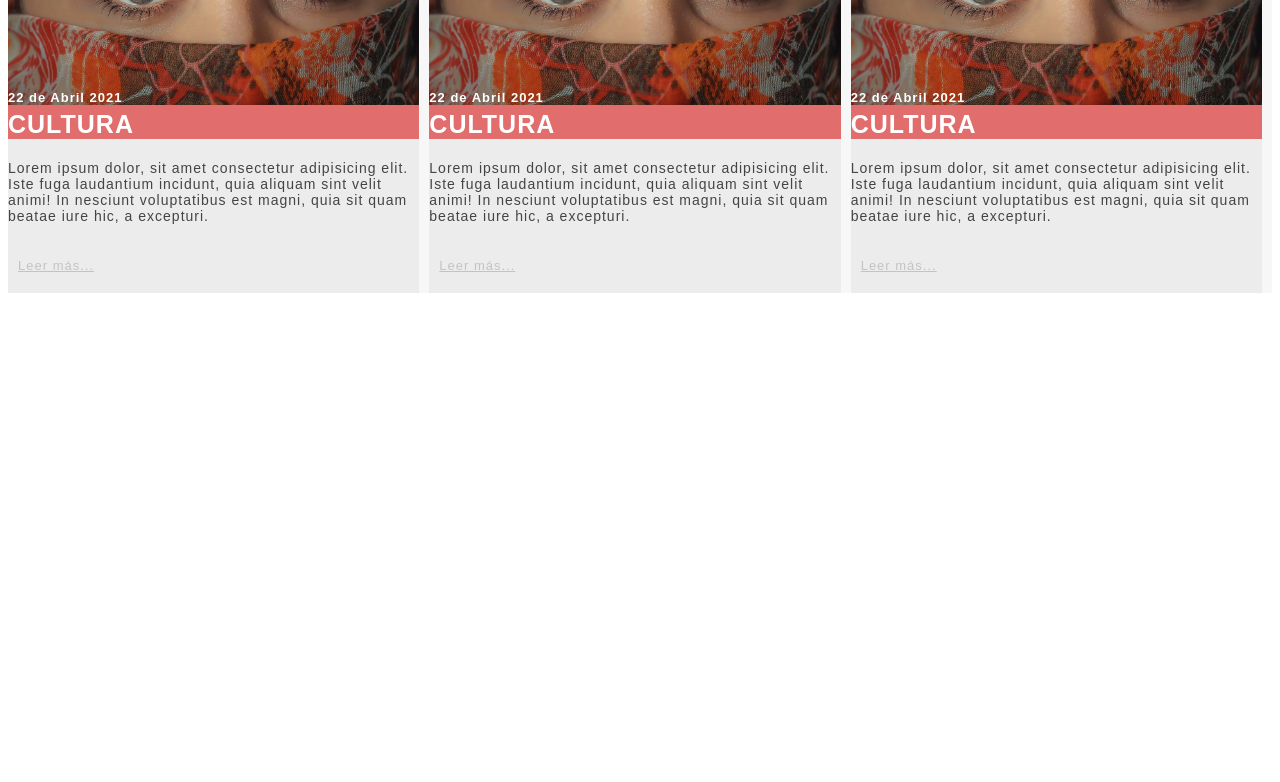
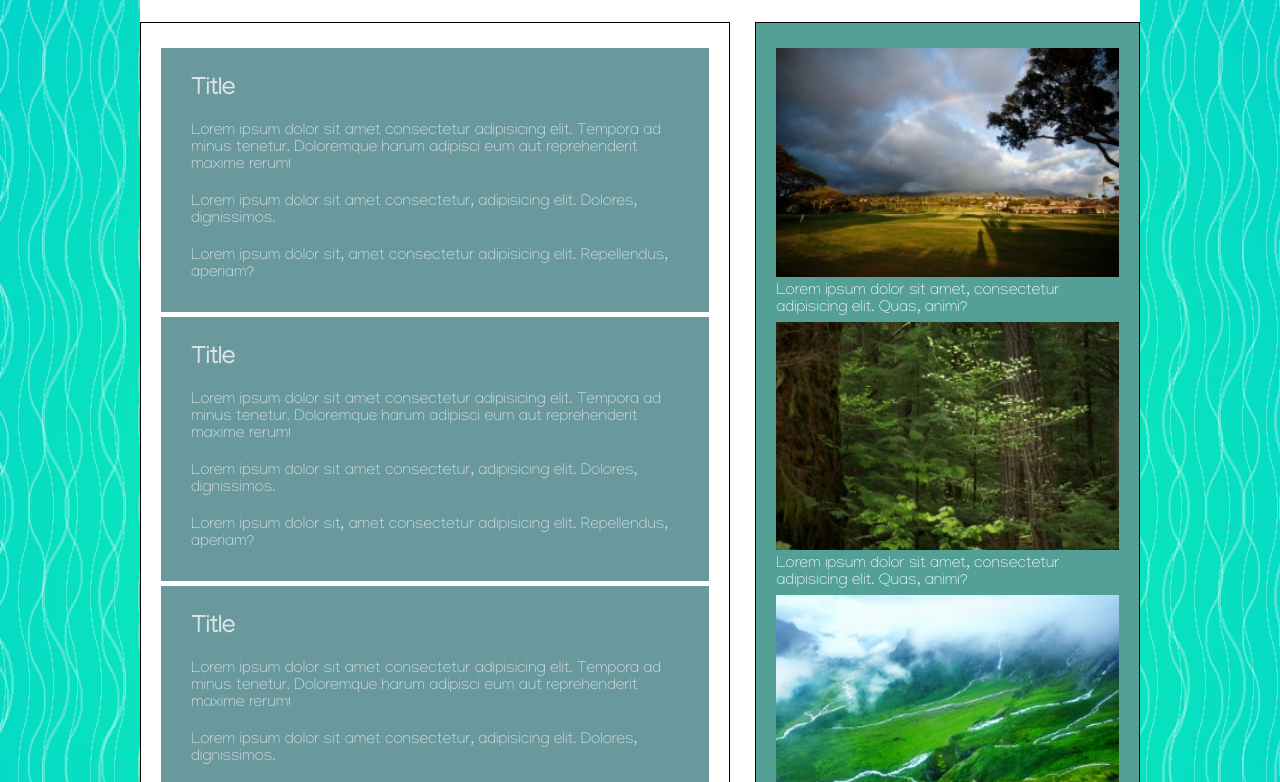
Before and after one commit to algar15/sprint1, a plain HTML site: page index.html in a window 1280 px wide. Shown: the part 196-978 px from the top of the page. Before the commit the page ends 800 px from the top, so only its background shows below. Drawn offline with Linux system fonts and the light colour scheme.

Commit message:
Sprint 1
Nivel 3

```diff
--- a/index.html
+++ b/index.html
@@ -6,42 +6,73 @@
     <meta name="viewport" content="width=device-width, initial-scale=1.0">
     <title>Maquetacion I</title>
     <link rel="stylesheet" href="style.css">
+    <link rel="preconnect" href="https://fonts.gstatic.com">
+    <link href="https://fonts.googleapis.com/css2?family=Manjari:wght@100&display=swap" rel="stylesheet">
 </head>
 <body>
-<section class="section margen-interno">
-    <div class="articulos">
-        <article class="article">
-            <img src="img/woman-1692849_1280.jpg" alt="woman eyes">
-            <h3>22 de Abril 2021</h3>
-            <h2>CULTURA</h2>
-            <P>Lorem ipsum dolor, sit amet consectetur adipisicing elit.
-            Iste fuga laudantium incidunt, quia aliquam sint velit animi!
-            In nesciunt voluptatibus est magni, quia sit quam beatae iure hic, a excepturi.</P>
-            <a href="#">Leer más...</a>
-        </article>
+    <header class="title">
+        <h1>CSS GRID</h1>
+    </header>
+
+    <div class="container">
+        <header class="header">
+            <h1>Logo</h1>
+        </header>
+        <main class="content">
+            <article class="article">
+                <h1>Title</h1>
+                <p>Lorem ipsum dolor sit amet consectetur adipisicing elit. Tempora ad minus tenetur. Doloremque harum adipisci eum aut reprehenderit maxime rerum!</p>
+                <p>Lorem ipsum dolor sit amet consectetur, adipisicing elit. Dolores, dignissimos.</p>
+                <p>Lorem ipsum dolor sit, amet consectetur adipisicing elit. Repellendus, aperiam?</p>
+            </article>
+            <article class="article">
+                <h1>Title</h1>
+                <p>Lorem ipsum dolor sit amet consectetur adipisicing elit. Tempora ad minus tenetur. Doloremque harum adipisci eum aut reprehenderit maxime rerum!</p>
+                <p>Lorem ipsum dolor sit amet consectetur, adipisicing elit. Dolores, dignissimos.</p>
+                <p>Lorem ipsum dolor sit, amet consectetur adipisicing elit. Repellendus, aperiam?</p>
+            </article>
+            <article class="article">
+                <h1>Title</h1>
+                <p>Lorem ipsum dolor sit amet consectetur adipisicing elit. Tempora ad minus tenetur. Doloremque harum adipisci eum aut reprehenderit maxime rerum!</p>
+                <p>Lorem ipsum dolor sit amet consectetur, adipisicing elit. Dolores, dignissimos.</p>
+                <p>Lorem ipsum dolor sit, amet consectetur adipisicing elit. Repellendus, aperiam?</p>
+            </article>
+        </main>
+        <aside class="sidebar">
+            <div>
+                <img src="img/placeimg_300_200_nature.jpg" alt="nature">
+                <p>Lorem ipsum dolor sit amet, consectetur adipisicing elit. Quas, animi?</p>
+            </div>
+            <div>
+                <img src="img/placeimg_300_200_nature (1).jpg" alt="nature1">
+                <p>Lorem ipsum dolor sit amet, consectetur adipisicing elit. Quas, animi?</p>
+            </div>
+            <div>
+                <img src="img/placeimg_300_200_nature (2).jpg" alt="nature2">
+                <p>Lorem ipsum dolor sit amet, consectetur adipisicing elit. Quas, animi?</p>
+            </div>
+        </aside>
+
+        <div class="related-post">
+            Another post
+        </div>
+        <div class="related-post">
+            Another post
+        </div>
+        <div class="related-post">
+            Another post
+        </div>
+        <div class="related-post">
+            Another post
+        </div>
+        <div class="related-post">
+            Another post
+        </div>
+
+        <footer class="footer">
+            <h4>Footer</h4>
+            <p>Lorem ipsum dolor sit amet, consectetur adipisicing elit. Accusantium, unde.</p>
+        </footer>
     </div>
-    <div class="articulos">
-        <article class="article">
-            <img src="img/woman-1692849_1280.jpg" alt="woman eyes">
-            <h3>22 de Abril 2021</h3>
-            <h2>CULTURA</h2>
-            <P>Lorem ipsum dolor, sit amet consectetur adipisicing elit.
-            Iste fuga laudantium incidunt, quia aliquam sint velit animi!
-            In nesciunt voluptatibus est magni, quia sit quam beatae iure hic, a excepturi.</P>
-            <a href="#">Leer más...</a>
-        </article>
-    </div>
-    <div class="articulos">
-        <article class="article">
-            <img src="img/woman-1692849_1280.jpg" alt="woman eyes">
-            <h3>22 de Abril 2021</h3>
-            <h2>CULTURA</h2>
-            <P>Lorem ipsum dolor, sit amet consectetur adipisicing elit.
-            Iste fuga laudantium incidunt, quia aliquam sint velit animi!
-            In nesciunt voluptatibus est magni, quia sit quam beatae iure hic, a excepturi.</P>
-            <a href="#">Leer más...</a>
-        </article>
-    </div>
-</section>
 </body>
 </html>
--- a/style.css
+++ b/style.css
@@ -1,48 +1,94 @@
 *{
-    font-family: sans-serif;
+    margin: 0;
+    padding: 0;
 }
-.section{
-    background: #000;
+body{
+    background: radial-gradient(1.5em 6.28571em at 1.95em, rgba(255, 255, 255, 0) 50%, rgba(255, 255, 255, 0.25) 50%, rgba(255, 255, 255, 0.25) 55%, rgba(255, 255, 255, 0) 55%) 0 0, radial-gradient(1.5em 6.28571em at -0.45em, rgba(255, 255, 255, 0) 50%, rgba(255, 255, 255, 0.25) 50%, rgba(255, 255, 255, 0.25) 55%, rgba(255, 255, 255, 0) 55%) 1.5em 5.5em, radial-gradient(2.3em 4.57143em at 2.99em, rgba(255, 255, 255, 0) 50%, rgba(255, 255, 255, 0.3) 50%, rgba(255, 255, 255, 0.3) 55%, rgba(255, 255, 255, 0) 55%) 0 0, radial-gradient(2.3em 4.57143em at -0.69em, rgba(255, 255, 255, 0) 50%, rgba(255, 255, 255, 0.3) 50%, rgba(255, 255, 255, 0.3) 55%, rgba(255, 255, 255, 0) 55%) 2.3em 4em, radial-gradient(3.5em 6.28571em at 4.55em, rgba(255, 255, 255, 0) 50%, rgba(255, 255, 255, 0.25) 50%, rgba(255, 255, 255, 0.25) 55%, rgba(255, 255, 255, 0) 55%) 0 0, radial-gradient(3.5em 6.28571em at -1.05em, rgba(255, 255, 255, 0) 50%, rgba(255, 255, 255, 0.25) 50%, rgba(255, 255, 255, 0.25) 55%, rgba(255, 255, 255, 0) 55%) 3.5em 5.5em, radial-gradient(#15ffa5, #00ced1);
+    background-color: mediumspringgreen;
+    background-size: 1.5em 11em, 1.5em 11em, 2.3em 8em, 2.3em 8em, 3.5em 11em, 3.5em 11em, 100% 100%;
+    background-repeat: repeat;;
+    font-family: 'Manjari', sans-serif;
+}
+.title h1{
+    padding: 20px;
+    text-align: center;
+    font-size: 2.9em;
+}
+.container{
+    background: #fff;
+    width: 90%;
+    max-width: 1000px;
+    margin: 1.6em auto;
+    display: grid;
+    gap: 1.6em;
+    grid-template-columns: repeat(5, 1fr);
+}
+.container>.header,
+.container>.content,
+.container>.sidebar,
+.container>.footer,
+.container>div{
+    background: #fff;
+    padding:20px;
+    border:1px solid #000000;
+}
+.container>.header,
+.container>.footer{
+    grid-column: 1/6;
+    background: #06686b;
+    color: black;
+}
+.container>.content{
+    grid-column: span 3;
+}
+.content>.article{
+    background: #69999c;
+    padding: 20px;
+    margin-top: 5px;
+    color: #dfe6e9;
+}
+.content>article h1,
+.content>article p{
+    padding: 10px;
+}
+.container>.sidebar{
+    grid-column: span 2;
+    background: rgb(84, 160, 150);
+    color: #ffffff;
     display: flex;
+    justify-content: center;
+    align-items: center;
+    flex-direction: column;
 }
-    .articulos{
-        background: #f7f7f7;
-        flex: 2 1 auto;
-        display: flex;
-        flex-flow: row wrap;
+.container .sidebar img{
+    width: 100%;
+    margin-top: 5px;
+}
+.container>.related-post{
+    background: #06686b;
+    color: #ffffff;
+    height: 180px;
+    display: flex;
+    align-items: center;
+    justify-content: center;
+    transition: all 0.5s ease;
+}
+.container>.related-post:hover{
+    cursor: pointer;
+    color: black;
+    background: white;
+}
+@media screen and (max-width: 768px){
+    .header{
+        text-align: center;
     }
-    .article{
-        flex: 1 1 40%;
-        color: #444;
-        font-size: 14px;
-        letter-spacing: 1px;
-        margin: 10px 10px 0 0px;
-        flex: 1 1 45%;
-        background: #ececec;
+    .container .content{
+        grid-column: 1/-1;
     }
-    .article img{
-        width: 100%;
+    .container .sidebar{
+        grid-column: 1/6;
     }
-    .article a{
-        color: rgb(199, 194, 194);
-        font-size: 13px;
-        padding: 10px;
-        margin: 10px 0;
-        display: inline-block;
+    .container .related-post{
+        grid-column: 1/-1;
     }
-    .article a:hover{
-        background: rgb(226, 109, 109);
-    }
-    h3{
-        color: #fff;
-        font-size: 13px;
-        padding: 2px 0;
-        margin-top: -20px;
-    }
-    h2{
-        font-size: 25px;
-        padding: 10px 0 0px 0;
-        color: #fff;
-        background: rgb(226, 109, 109);
-        margin-top: -20px;
-    }
+}
```
Also changed, not shown: img/placeimg_300_200_nature (1).jpg (added), img/placeimg_300_200_nature (2).jpg (added), img/placeimg_300_200_nature.jpg (added).
